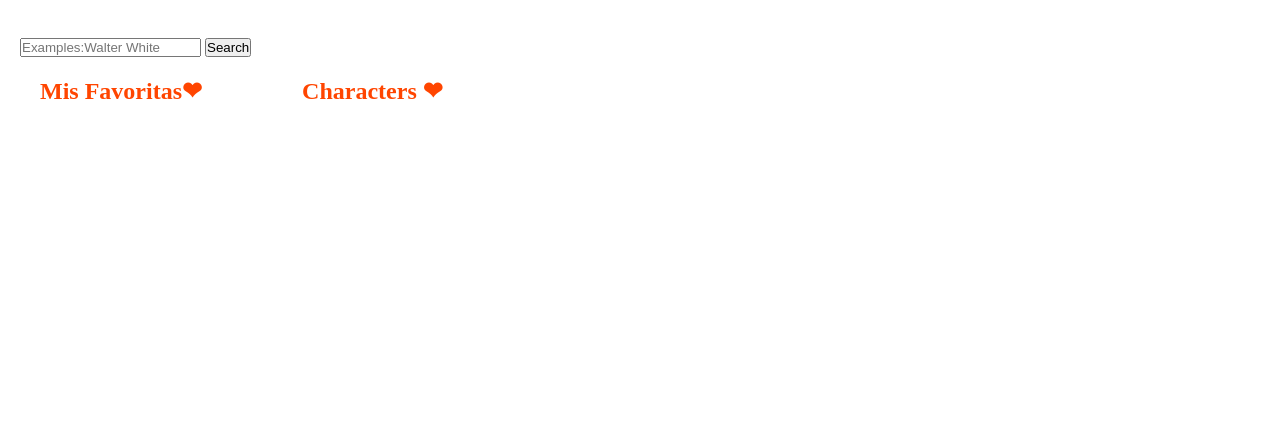
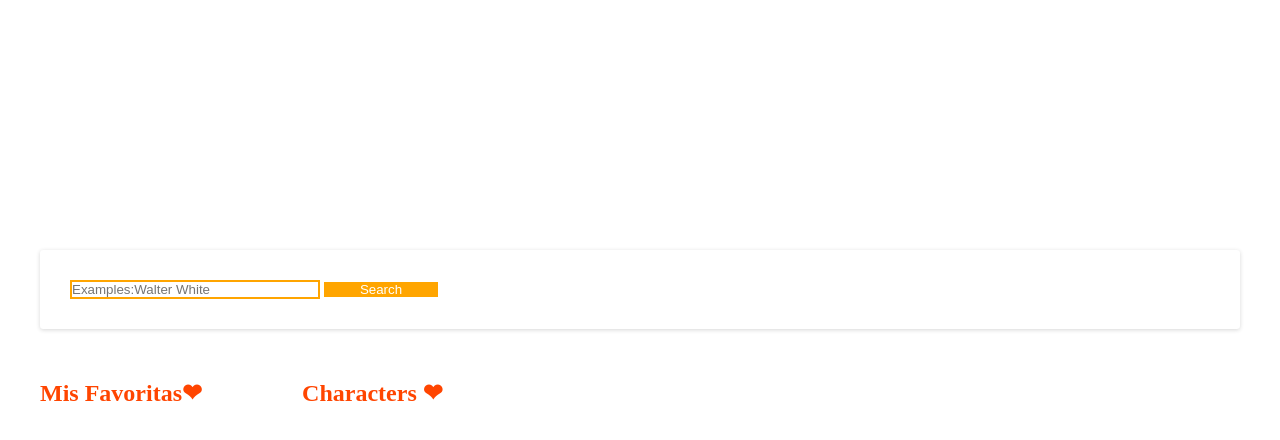
Before and after one commit to Tatianarangoc/breakingbad, a website: page docs/index.html in a window 1280 px wide. Drawn offline with Linux system fonts and the light colour scheme; no server answers.

Commit message:
npm run docs

```diff
--- a/docs/index.html
+++ b/docs/index.html
@@ -18,21 +18,15 @@
         <audio constrols autoplay>
           <source src=".assets/images/sound.mp3" type="audio/mpeg" />
         </audio>
-
-        <img
-          class="background-img"
-          src="./assets/images/breaking-bad-wallpaper.jpg"
-          alt=""
-        />
       </div>
 
       <form class="form">
         <input
           type="text"
           placeholder="Examples:Walter White"
-          class="js_input styleInput"
+          class="js_input form_styleInput"
         />
-        <button for="button" class="js_btn">Search</button>
+        <button for="button" class="js_btn form_btn">Search</button>
       </form>
     </header>
     <main class="main">
--- a/src/scss/main.scss
+++ b/src/scss/main.scss
@@ -9,21 +9,51 @@
 */
 @import 'core/reset';
 .background-img {
-  //background-image: url('./assets/images/background.jpg');
-  max-width: 100%;
-  height: 200px;
+  background-image: url('../assets/images/background.jpg');
+  width: 100%;
+  opacity: 1;
   background-size: cover;
   object-fit: cover;
   background-position: center;
+  background-attachment: fixed;
+  position: sticky;
+  top: 0px;
+  background-position-y: 0%;
 }
 .form {
+  position: sticky;
+  margin-top: 250px;
+  z-index: 200;
+  height: auto;
+  overflow: hidden;
+  margin-left: 40px;
+  margin-right: 40px;
+  border-radius: 0.2rem;
+  background-color: white;
+  top: 210px;
   border: 20px solid white;
+  padding: 10px;
+  box-shadow: rgba(0, 0, 0, 0.16) 0px 1px 4px;
+
+  &_styleInput {
+    width: 250px;
+    border: 2px solid orange;
+  }
+  &_btn {
+    width: 10%;
+    background-color: orange;
+    border: none;
+    color: white;
+  }
 }
+
 .main {
+  margin-top: 50px;
   display: flex;
   flex-direction: row;
   gap: 100px;
 }
+
 .style_favourites {
   flex-direction: row;
   justify-content: center;
```
Also changed, not shown: src/html/index.html (+2 -8 lines), docs/assets/css/main.css.
